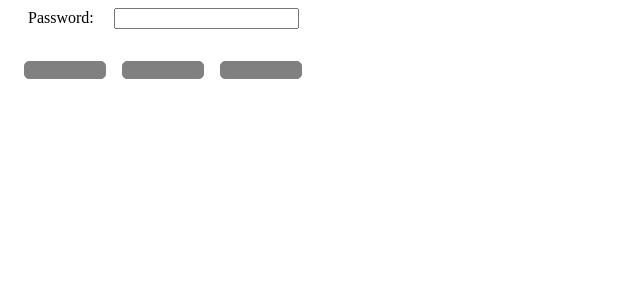
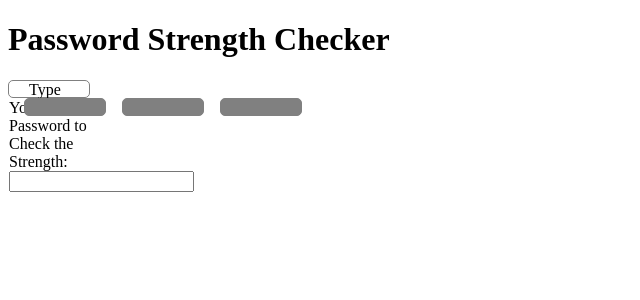
Before and after one commit to sofiiaruban/passwords-strength-checker, an Angular app: page / in a window 1280 px wide. Shown: the top 300 px of the page, without its empty margins (0-640 px from the left). Built offline with nearby package versions, Linux system fonts and the light colour scheme.

Commit message:
refactor(password input): Add div label and input

```diff
--- a/src/app/app.component.html
+++ b/src/app/app.component.html
@@ -1,3 +1,4 @@
 <main>
+  <h1>Password Strength Checker</h1>
   <app-password-input></app-password-input>
 </main>
--- a/src/app/password-input/password-input.component.html
+++ b/src/app/password-input/password-input.component.html
@@ -1,6 +1,9 @@
+
 <form>
-    <label for = "password">Password:</label>
-    <input type="password" [formControl] = "password" autocomplete="off">
+    <div class="input-container">
+        <label for = "password">Type Your Password to Check the Strength:</label>
+        <input type="password" [formControl] = "password" autocomplete="off">
+    </div>
     <section>
         <div [style.background-color]="first"></div>
         <div [style.background-color]="second"></div>
```
